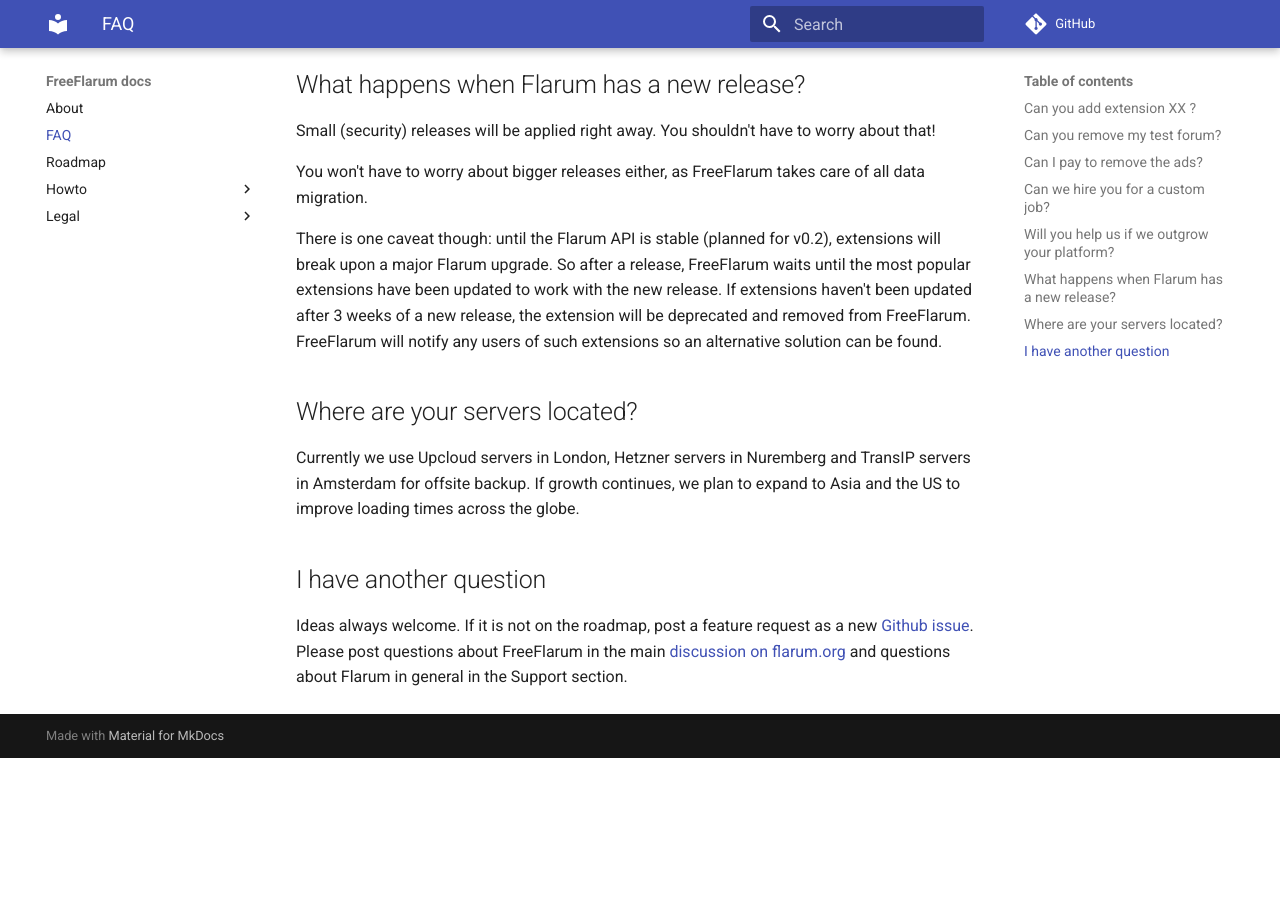
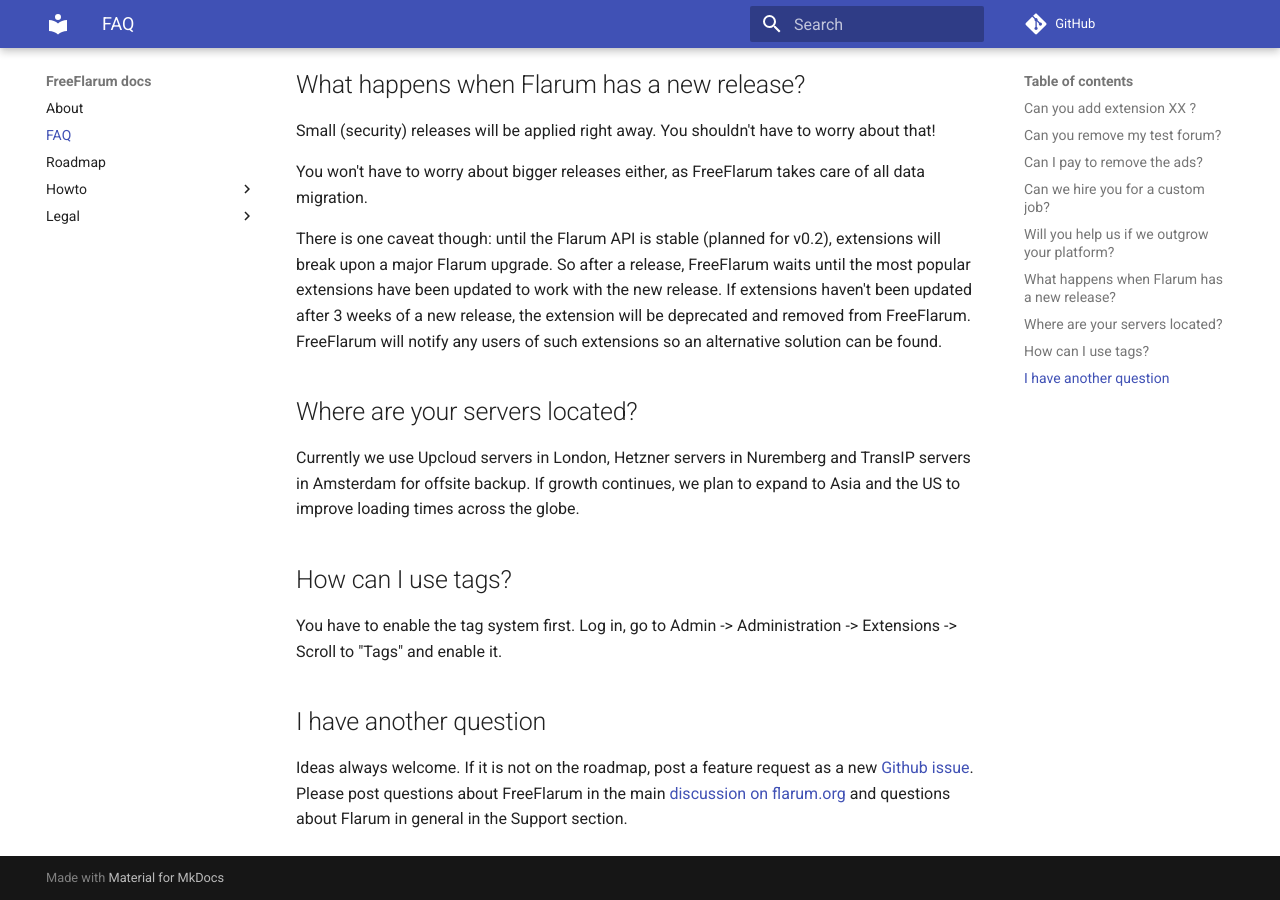
Before and after one commit to FreeFlarum/freeflarum.com, an MkDocs documentation site: the page built from docs/index.md, in a window 1280 px wide and 900 px high, scrolled down 992 px. Built offline with MkDocs 1.6.1 and Material for MkDocs 9.7.7, drawn with Linux system fonts in a browser that asks for light colours; comment, search, counter and statistics services are not loaded; before the commit the page ends 1750 px from its top, so only the background shows below that.

Commit message:
Add FAQ on how to enable tags

```diff
--- a/docs/index.md
+++ b/docs/index.md
@@ -37,6 +37,10 @@
 
 Currently we use Upcloud servers in London, Hetzner servers in Nuremberg and TransIP servers in Amsterdam for offsite backup. If growth continues, we plan to expand to Asia and the US to improve loading times across the globe.
 
+## How can I use tags?
+
+You have to enable the tag system first. Log in, go to Admin -> Administration -> Extensions -> Scroll to "Tags" and enable it.
+
 ## I have another question
 
 Ideas always welcome. If it is not on the roadmap, post a feature request as a new [Github issue](https://github.com/gwillem/freeflarum.com/issues). Please post questions about FreeFlarum in the main [discussion on flarum.org](https://discuss.flarum.org/d/7585-freeflarum-com-now-open-for-beta-access) and questions about Flarum in general in the Support section.
```
Also changed, not shown: README.md (+6 -0 lines), 3 other files.
